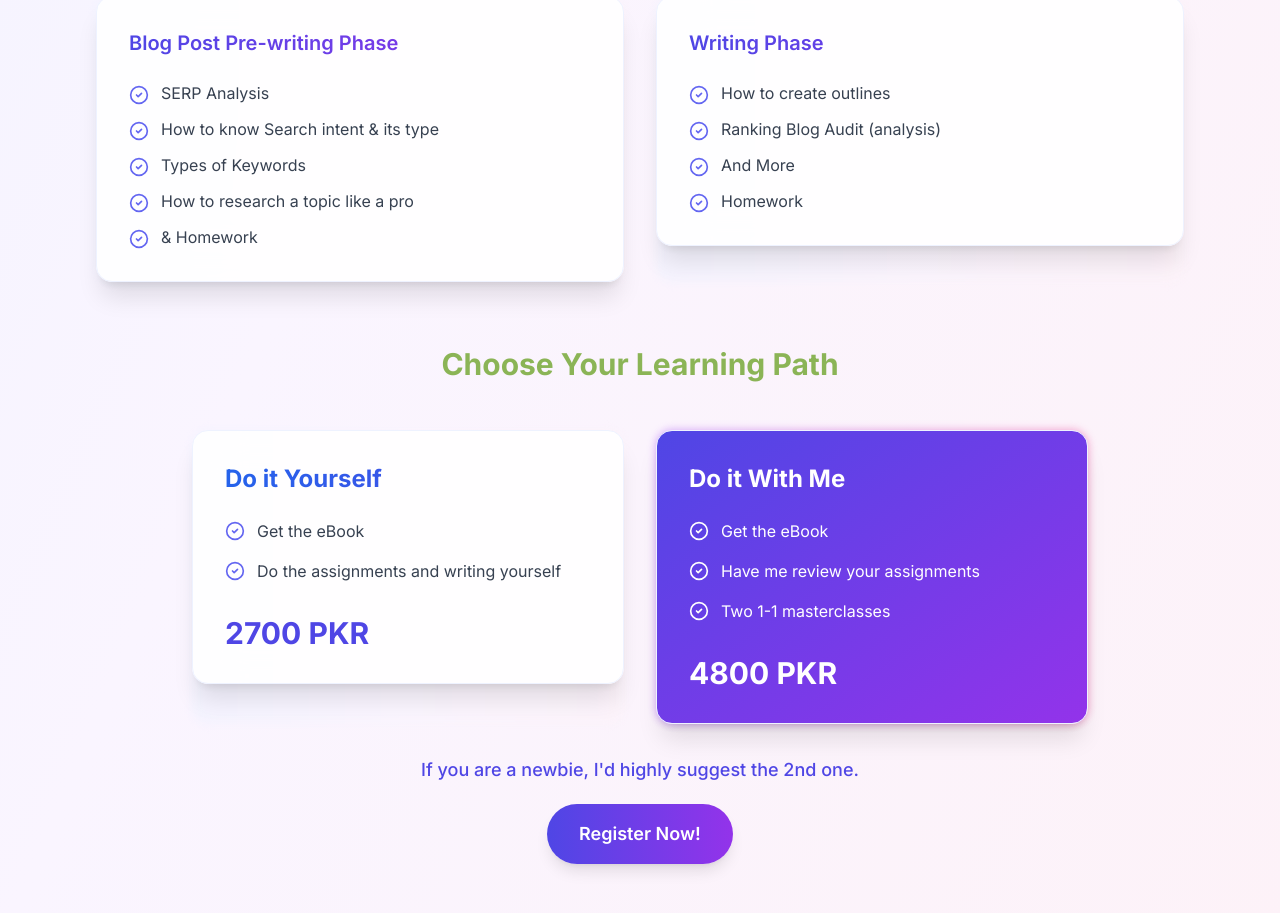
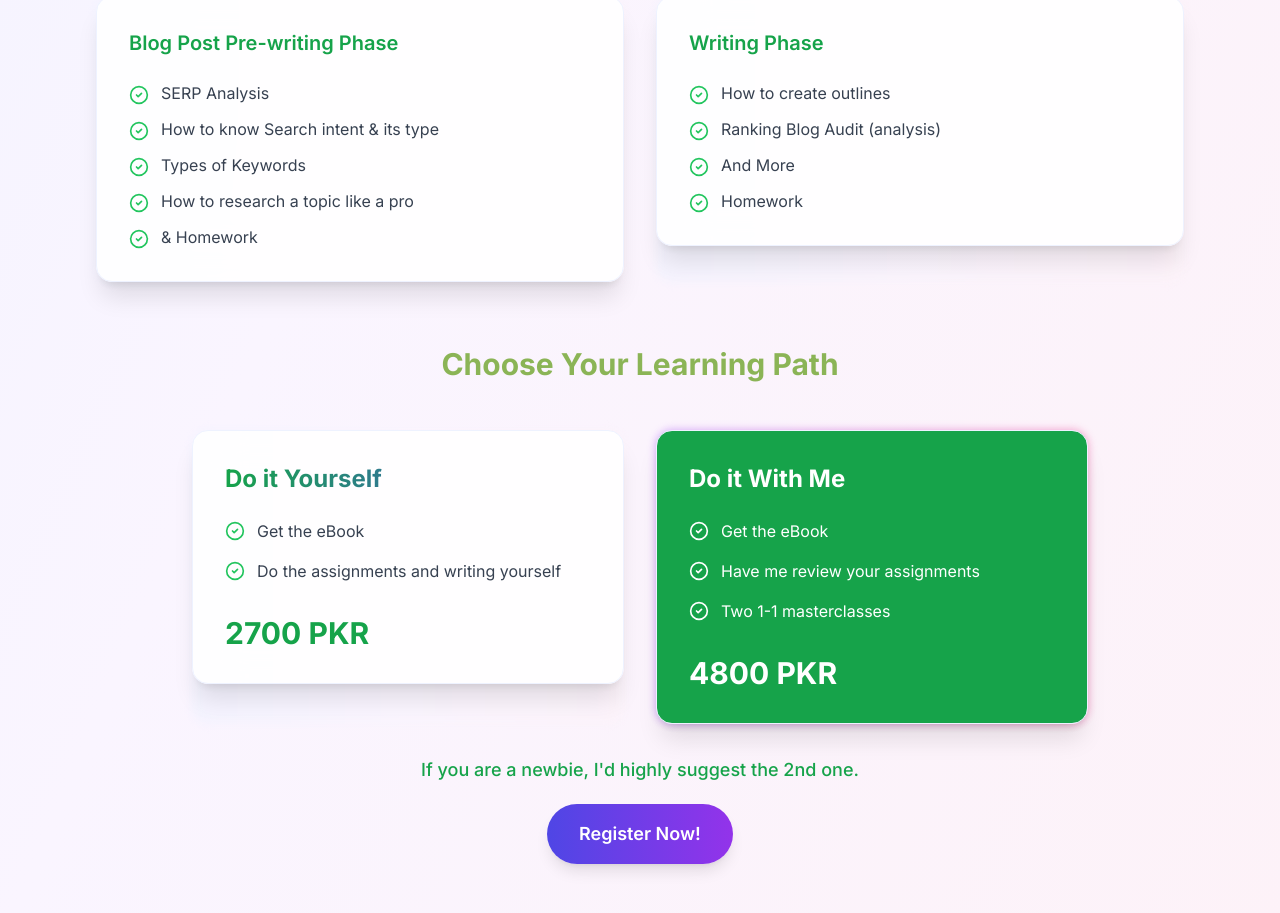
Before and after one commit to asad-ullah-khan1/shafiq-ebook, a Next.js app: page / in a window 1280 px wide. Shown: the part 2080-2993 px from the top of the page. Built offline with nearby package versions, Linux system fonts and the light colour scheme; no server answers.

Commit message:
green color added

```diff
--- a/src/app/page.js
+++ b/src/app/page.js
@@ -124,13 +124,13 @@ export default function Home() {
                 <div key={module.title} className="relative group">
                   <div className={`absolute inset-0 bg-gradient-to-r rounded-2xl blur-sm opacity-50 group-hover:opacity-100 transition-opacity`}></div>
                   <div className="relative bg-white/90 backdrop-blur-xl rounded-2xl p-8 shadow-xl border border-indigo-50">
-                    <h3 className="text-xl font-semibold mb-6 bg-clip-text text-transparent bg-gradient-to-r from-indigo-600 to-purple-600">
+                    <h3 className="text-xl font-semibold mb-6 bg-clip-text text-transparent bg-gradient-to-r from-green-600 to-green-600">
                       {module.title}
                     </h3>
                     <ul className="space-y-3">
                       {module.items.map((item) => (
                         <li key={item} className="flex items-start text-gray-700">
-                          <CheckCircle2 className="w-5 h-5 mr-3 text-indigo-500 flex-shrink-0 mt-1" />
+                          <CheckCircle2 className="w-5 h-5 mr-3 text-green-500 flex-shrink-0 mt-1" />
                           <span>{item}</span>
                         </li>
                       ))}
@@ -154,27 +154,27 @@ export default function Home() {
               <div className="relative group">
                 <div className="absolute inset-0 bg-gradient-to-r rounded-2xl blur-sm opacity-50 group-hover:opacity-100 transition-opacity"></div>
                 <div className="relative bg-white/90 backdrop-blur-xl rounded-2xl p-8 shadow-xl border border-indigo-50">
-                  <h3 className="text-2xl font-bold mb-6 bg-clip-text text-transparent bg-gradient-to-r from-blue-600 to-indigo-600">
+                  <h3 className="text-2xl font-bold mb-6 bg-clip-text text-transparent bg-gradient-to-r from-green-600 to-indigo-600">
                     Do it Yourself
                   </h3>
                   <ul className="space-y-4 mb-8">
                     <li className="flex items-center text-gray-700">
-                      <CheckCircle2 className="w-5 h-5 mr-3 text-indigo-500" />
+                      <CheckCircle2 className="w-5 h-5 mr-3 text-green-500" />
                       Get the eBook
                     </li>
                     <li className="flex items-center text-gray-700">
-                      <CheckCircle2 className="w-5 h-5 mr-3 text-indigo-500" />
+                      <CheckCircle2 className="w-5 h-5 mr-3 text-green-500" />
                       Do the assignments and writing yourself
                     </li>
                   </ul>
-                  <div className="text-3xl font-bold text-indigo-600">2700 PKR</div>
+                  <div className="text-3xl font-bold text-green-600">2700 PKR</div>
                 </div>
               </div>
 
               {/* Do it With Me */}
               <div className="relative group">
                 <div className="absolute inset-0 bg-gradient-to-r from-purple-500 to-pink-500 rounded-2xl blur-sm opacity-50 group-hover:opacity-100 transition-opacity"></div>
-                <div className="relative bg-gradient-to-br from-indigo-600 to-purple-600 rounded-2xl p-8 shadow-xl border border-indigo-50">
+                <div className="relative bg-gradient-to-br from-green-600 to-green-600 rounded-2xl p-8 shadow-xl border border-indigo-50">
                   <h3 className="text-2xl font-bold mb-6 text-white">
                     Do it With Me
                   </h3>
@@ -197,7 +197,7 @@ export default function Home() {
               </div>
             </div>
 
-            <p className="text-center mt-8 text-lg font-medium text-indigo-600">
+            <p className="text-center mt-8 text-lg font-medium text-green-600">
               If you are a newbie, I'd highly suggest the 2nd one.
             </p>
             <div className='flex items-center justify-center my-5'>
```
